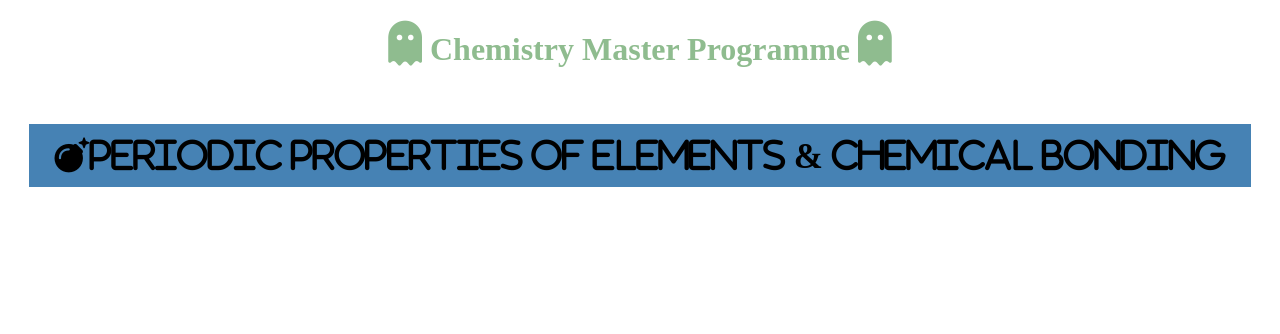
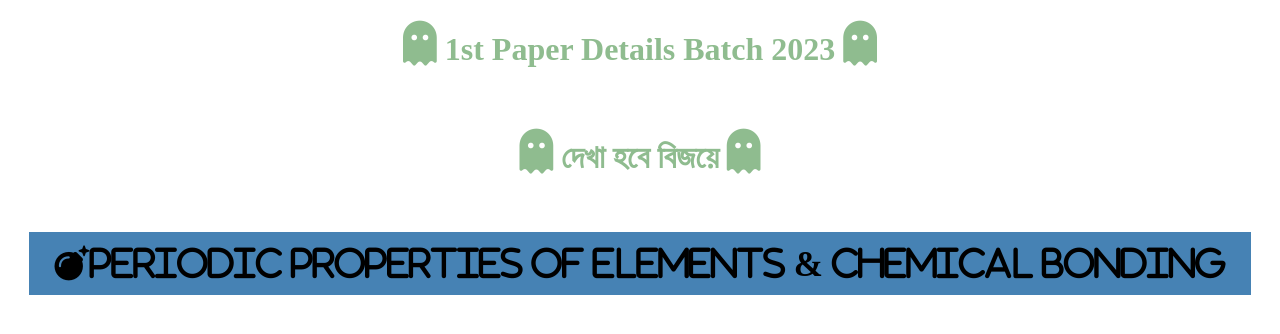
Before and after one commit to Dev-ACA/Chemistry1stPdetailsBatch23-DHB, a plain HTML site: page index.html in a window 1280 px wide. Drawn offline with Linux system fonts and the light colour scheme.

Commit message:
Update index.html

```diff
--- a/index.html
+++ b/index.html
@@ -26,7 +26,8 @@ a:hover, a:active {
 </head>
 <body>
 
-<h1 class="center"><i class="fa-solid fa-ghost" style="font-size:45px;color:darkseagreen;"></i> Chemistry Master Programme <i class="fa-solid fa-ghost" style="font-size:45px;color:darkseagreen;"></i></h1><br>
+<h1 class="center"><i class="fa-solid fa-ghost" style="font-size:45px;color:darkseagreen;"></i> 1st Paper Details Batch 2023  <i class="fa-solid fa-ghost" style="font-size:45px;color:darkseagreen;"></i></h1><br>
+  <h1 class="center"><i class="fa-solid fa-ghost" style="font-size:45px;color:darkseagreen;"></i> দেখা হবে বিজয়ে <i class="fa-solid fa-ghost" style="font-size:45px;color:darkseagreen;"></i></h2><br>
 
 
 <p class="center"><a href="https://dev-aca.github.io/porjaybritto23/" target="_blank"><i class="fa-solid fa-bomb" style="font-size:35px;color:black;">Periodic Properties Of Elements & Chemical Bonding </i></a></p><br>
```
